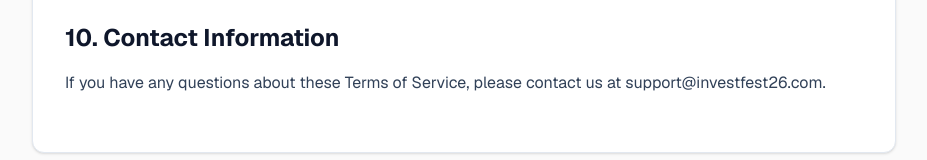
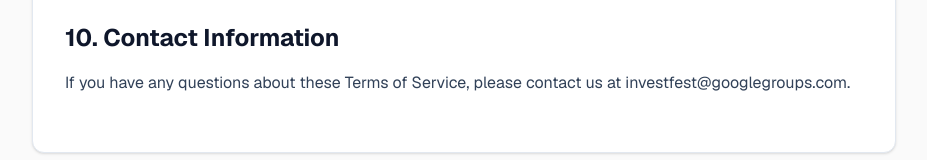
Before and after one commit to codingsushi79/investfest26, a Next.js app: page /terms-of-service in a window 1280 px wide. Shown: the part 1413-1573 px from the top of the page, without its empty margins (176-1103 px from the left). Built offline with nearby package versions, Linux system fonts and the light colour scheme.

Commit message:
Update contact email addresses in Privacy Policy and Terms of Service pages to use investfest@googlegroups.com for user inquiries.

```diff
--- a/src/app/privacy-policy/page.tsx
+++ b/src/app/privacy-policy/page.tsx
@@ -105,7 +105,7 @@
 
             <h2 className="text-2xl font-bold text-slate-900 mb-4">11. Contact Us</h2>
             <p className="text-slate-700 mb-6">
-              If you have any questions about this Privacy Policy, please contact us at privacy@investfest26.com.
+              If you have any questions about this Privacy Policy, please contact us at investfest@googlegroups.com.
             </p>
           </div>
         </div>
--- a/src/app/terms-of-service/page.tsx
+++ b/src/app/terms-of-service/page.tsx
@@ -89,7 +89,7 @@
 
             <h2 className="text-2xl font-bold text-slate-900 mb-4">10. Contact Information</h2>
             <p className="text-slate-700 mb-6">
-              If you have any questions about these Terms of Service, please contact us at support@investfest26.com.
+              If you have any questions about these Terms of Service, please contact us at investfest@googlegroups.com.
             </p>
           </div>
         </div>
```
